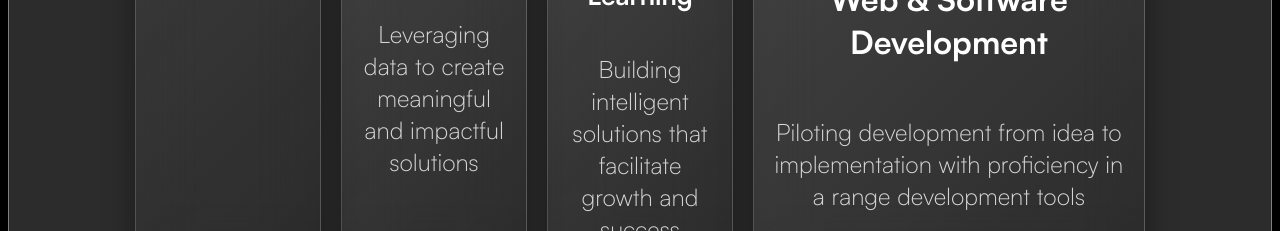
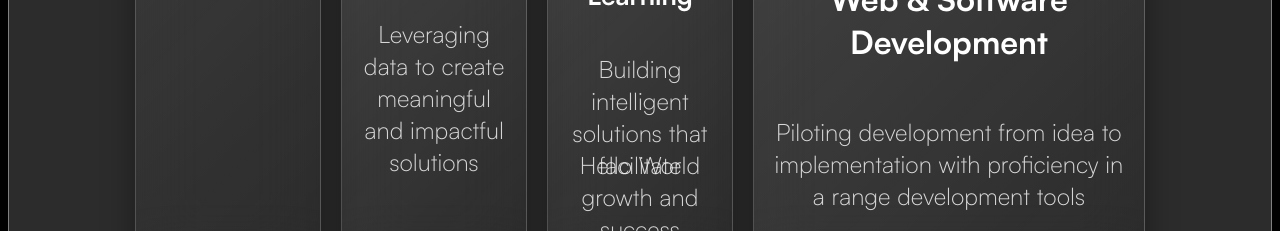
Before and after one commit to BenW2k/Portfolio, a Next.js app in the folder frontend/: page / in a window 1280 px wide. Shown: the part 1260-1491 px from the top of the page. Built offline with nearby package versions, Linux system fonts and the light colour scheme.

Commit message:
+import skill slider

```diff
--- a/frontend/app/components/about.tsx
+++ b/frontend/app/components/about.tsx
@@ -1,5 +1,6 @@
 import styles from "../styles/components/about.module.css";
 import Image from "next/image";
+import SkillSlider from "./skill-slider";
 import face from "../assets/media/face-nobg.png";
 
 export default function About() {
@@ -43,7 +44,9 @@ export default function About() {
           </div>
           <div className={`${styles["glass"]}  ${styles["dummy"]} `}>Dummy</div>
         </div>
-        <div className={styles["logo-slider"]}></div>
+        <div className={styles["logo-slider"]}>
+          <SkillSlider />
+        </div>
       </div>
     </div>
   );
```
